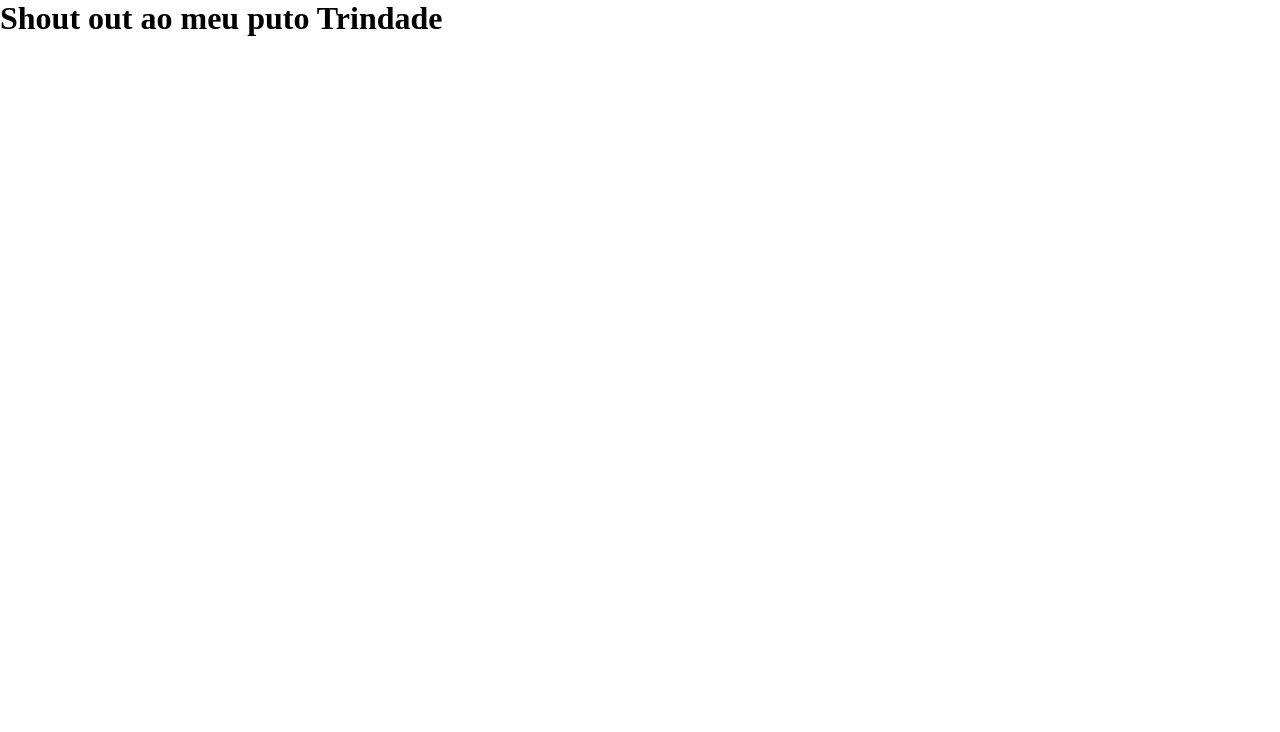
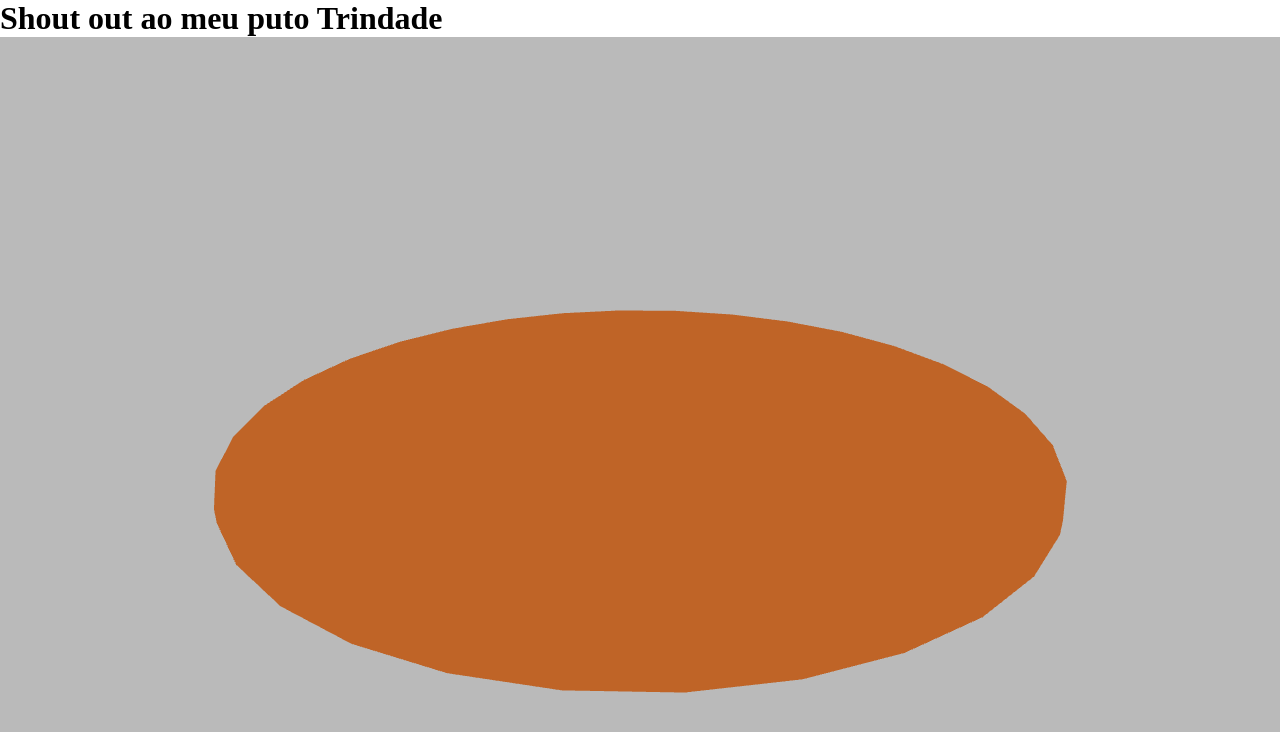
Before and after one commit to Rodriguespn/Projeto-CG, a plain HTML site: page project-3/index.html in a window 1280 px wide. Drawn offline with nearby package versions, Linux system fonts and the light colour scheme; animation ran at ten frames a second.

Commit message:
uma palanque

```diff
--- a/project-3/index.html
+++ b/project-3/index.html
@@ -4,6 +4,8 @@
         <meta charset="UTF-8">
         <meta name="viewport" content="width=device-width, initial-scale=1.0">
         <title>Projecto 3</title>
+        <script src="js/three.js"></script>
+        <script src="js/canvas.js"></script>
         <style>
             * {
                 padding: 0;
--- a/project-3/js/canvas.js
+++ b/project-3/js/canvas.js
@@ -1,7 +1,101 @@
-function init() {
+let windowWidth = window.innerWidth
+let windowHeight = window.innerHeight
+let scene, camera, renderer, palanque, geometry, material, mesh, prevFrameTime = 0, nextFrameTime = 0, deltaFrameTime = 0
+
+const background = '#bababa'
+
+const palanqueProperties = {
+    radius: 35,
+    height: 1.2,
+    color: '#bf6427'
+}
+
+
+function createPalanque(x, y, z) {
+    palanque = new THREE.Object3D()
+    geometry = new THREE.CylinderGeometry( palanqueProperties.radius, palanqueProperties.radius, palanqueProperties.height, 32);
+
+    material = new THREE.MeshBasicMaterial({ color: palanqueProperties.color, wireframe: false })
+
+    mesh = new THREE.Mesh(geometry, material)
+
+    mesh.position.set(x, y, z)
+
+    palanque.add(mesh)
+    scene.add(palanque)
+
+    //Criar o CYBERTRUCK
 
 }
 
-function animate() {
+// updates the position of the orthogonal camera
+function updateCameraPosition(obj, x, y, z, lookAt) {
+    obj.position.x = x
+    obj.position.y = y
+    obj.position.z = z
+    obj.lookAt(lookAt)
+}
+
+function createPerspectiveCamera() {
+    camera = new THREE.PerspectiveCamera(45, windowWidth / windowHeight, 1, palanqueProperties.height*100)
+
+    updateCameraPosition(camera, palanqueProperties.radius*2, palanqueProperties.radius, palanqueProperties.radius, scene.position)
+}
+
+// draws the object on the canvas
+function render() {
+    renderer.render(scene, camera)
+}
+
+// creates the scene object
+function createScene() {
+    scene = new THREE.Scene();
+    scene.background = new THREE.Color(background);
+
+    scene.add(new THREE.AxesHelper(1000))
+
+    createPalanque(0, palanqueProperties.height/2, 0)
 
 }
+
+// adjusts the camera position when the window is resized
+function onResize() {
+    windowWidth = window.innerWidth
+    windowHeight = window.innerHeight
+
+    renderer.setSize(windowWidth, windowHeight)
+
+    if (windowHeight > 0 && windowWidth > 0) {
+        camera.aspect = windowWidth / windowHeight
+        camera.updateProjectionMatrix()
+    }
+}
+
+// animates the scene
+function animate() {
+    prevFrameTime = nextFrameTime
+    nextFrameTime = new Date()
+
+    if (prevFrameTime != 0) {
+        deltaFrameTime = (nextFrameTime - prevFrameTime) / 1000
+    }
+
+    render()
+
+    requestAnimationFrame(animate)
+}
+
+// initial draw of the scene
+function init() {
+    renderer = new THREE.WebGLRenderer({ antialias: true })
+
+    renderer.setSize(windowWidth, windowHeight)
+
+    document.body.appendChild(renderer.domElement)
+
+
+    createScene()
+    createPerspectiveCamera()
+    render()
+
+}
```
Lines whose indentation alone changed are shown as unchanged.
